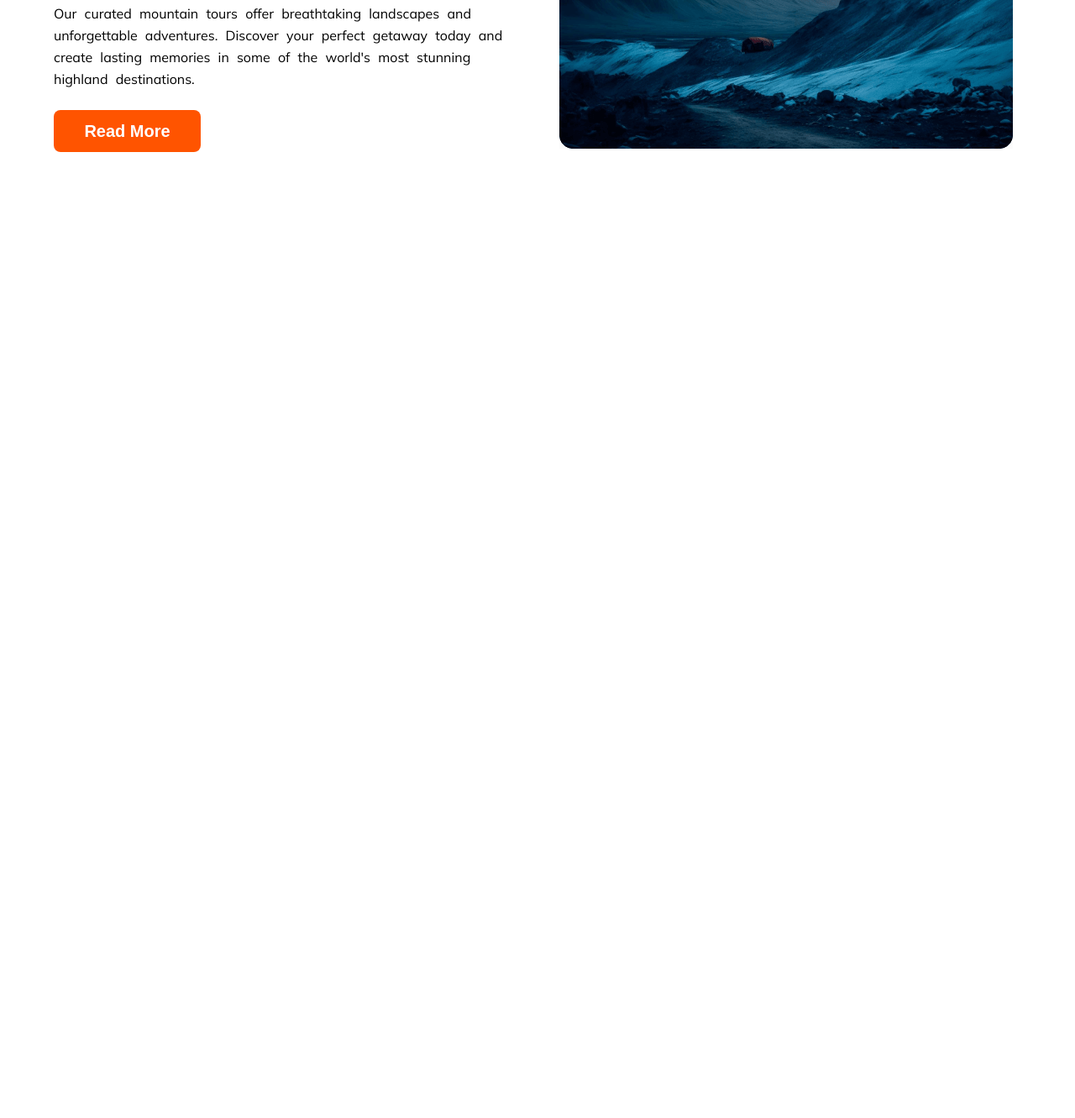
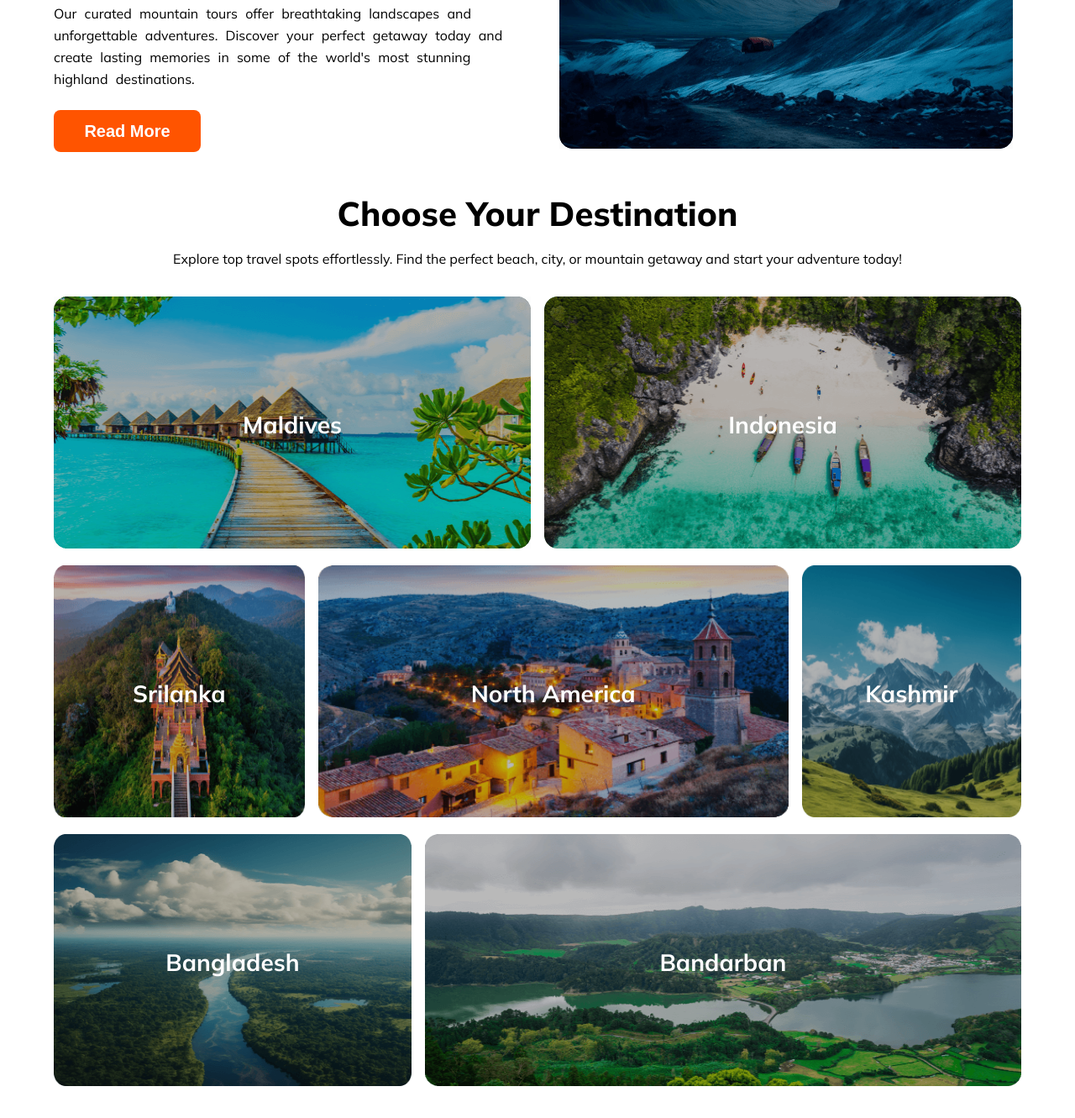
Before and after one commit to babladey275/hero-travel-web, a plain HTML site: page index.html in a window 1280 px wide. Shown: the part 1091-2422 px from the top of the page at 84% size. Before the commit the page ends 1320 px from the top, so only its background shows below. Drawn offline with Linux system fonts and the light colour scheme.

Commit message:
added destination section

```diff
--- a/index.html
+++ b/index.html
@@ -66,6 +66,46 @@
                 <img src="Images/Rectangle 4.png" alt="">
             </div>
         </section>
+
+        <!-- Choose your destination -->
+         <section class="your-destination container">
+            <h3>Choose Your Destination</h3>
+            <p class="destination-content">Explore top travel spots effortlessly. Find the perfect beach, city, or mountain getaway and start your adventure today!</p>
+            <div class="row-1">
+                <div class="country-card">
+                    <img src="Images/Rectangle 5.png" alt="">
+                    <p class="country">Maldives</p>
+                </div>
+                <div class="country-card">
+                    <img src="Images/Rectangle 8.png" alt="">
+                    <p class="country">Indonesia</p>
+                </div>
+            </div>
+            <div class="row-2">
+                <div class="country-card">
+                    <img src="Images/Rectangle 6.png" alt="">
+                    <p class="country">Srilanka</p>
+                </div>
+                <div class="country-card">
+                    <img src="Images/Rectangle 7.png" alt="">
+                    <p class="country">North America</p>
+                </div>
+                <div class="country-card">
+                    <img src="Images/Rectangle 9.png" alt="">
+                    <p class="country">Kashmir</p>
+                </div>
+            </div>
+            <div class="row-3">
+                <div class="country-card">
+                    <img src="Images/Rectangle 11.png" alt="">
+                    <p class="country">Bangladesh</p>
+                </div>
+                <div class="country-card">
+                    <img src="Images/Rectangle 10.png" alt="">
+                    <p class="country">Bandarban</p>
+                </div>
+            </div>
+         </section>
     </main>
     <footer>
 
--- a/styles/style.css
+++ b/styles/style.css
@@ -170,3 +170,54 @@ select{
     line-height: 26px;
     word-spacing: 5px;
 }
+
+.text-content ul {
+    margin-left: 20px;
+}
+
+/* destination related styles */
+.your-destination h3 {
+    font-size: 2.5rem;
+    font-weight: 800;
+}
+
+.destination-content {
+     font-size: 1rem;
+     line-height: 26px;
+     margin-top: 1rem;
+     margin-bottom: 2rem;
+}
+.row-1, .row-2, .row-3{
+    display: grid;
+    grid-template-columns: repeat(2, 1fr);
+    gap: 1rem;
+    margin: 1rem 0;
+}
+
+.row-2{
+    grid-template-columns: 0.8fr 1.5fr 0.7fr;
+}
+
+.row-3 {
+    grid-template-columns: 0.75fr 1.25fr;
+}
+
+.your-destination img {
+    width: 100%;
+    height: 300px;
+    filter: brightness(90%);
+}
+
+.country-card {
+    position: relative;
+}
+
+.country {
+    position: absolute;
+    top: 50%;
+    left: 50%;
+    color: white;
+    font-size: 1.75rem;
+    font-weight: 700;
+    transform: translate(-50%, -50%);
+}
```
